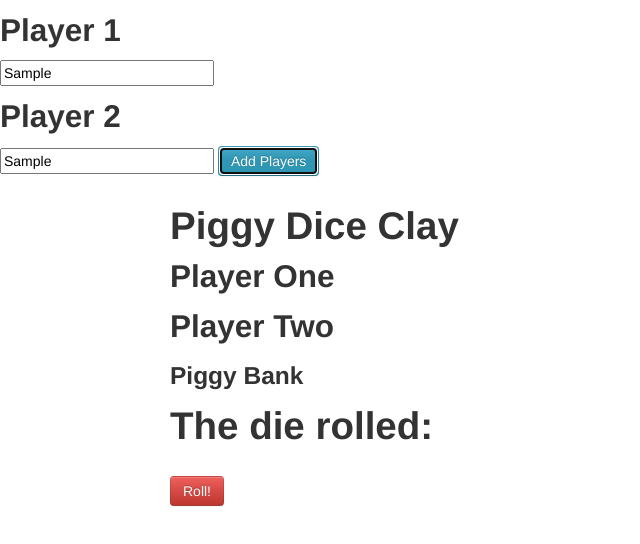
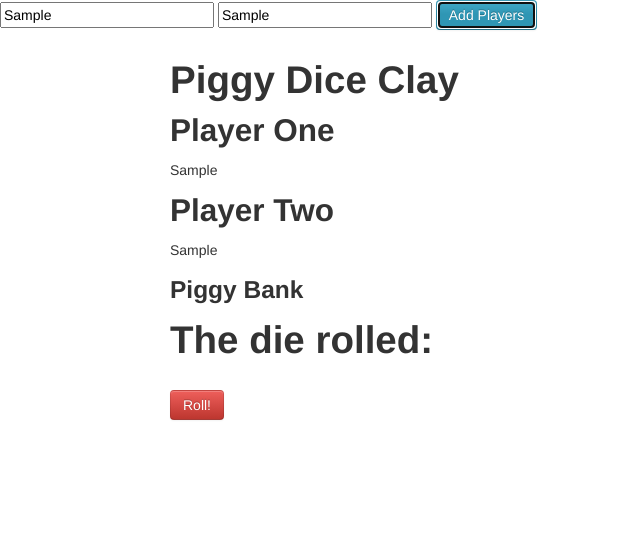
Before and after one commit to alyssahorrocks/pigDiceJS, a plain HTML site: page index.html in a window 1280 px wide. Both pictures are taken after typing "Sample", "Sample" into the empty fields and a click on the button "Add Players". Shown: the whole page, without its empty margins (0-640 px from the left). Drawn offline with Linux system fonts and the light colour scheme.

Commit message:
adds player names to front page after they are entered

```diff
--- a/index.html
+++ b/index.html
@@ -10,9 +10,7 @@
 </head>
 <body>
   <form id='player'>
-    <h2 class="player1">Player 1</h2>
     <input id='player1Name' class="form-control" placeholder="Player Name">
-    <h2 class="player2">Player 2</h2>
     <input id='player2Name' class="form-control" placeholder="Player 2 Name">
     <button type="submit" class="btn btn-info">Add Players</button>
   </form>
--- a/js/scripts.js
+++ b/js/scripts.js
@@ -39,8 +39,9 @@ $(document).ready(function() {
     var Player1 = new Player(player1Name);
     var Player2 = new Player(player2Name);
 debugger;
-
-
+    $(".player-1").text(Player1.user);
+    $(".player-2").text(Player2.user);
+    debugger;
   });
 
 
```
